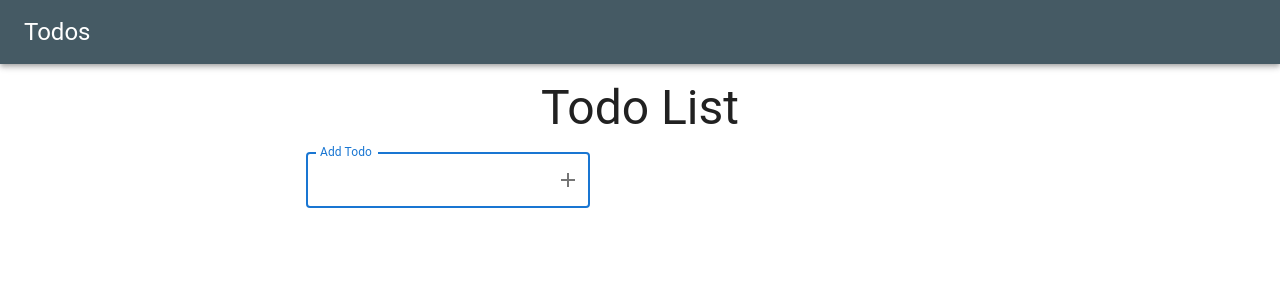
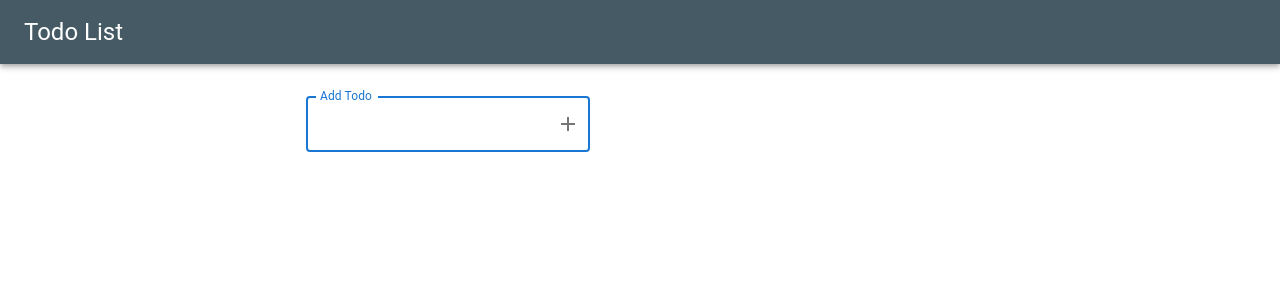
Before and after one commit to nick404s/react-todo-app, a React (Create React App) app: page / in a window 1280 px wide. Shown: the top 300 px of the page. Built offline with nearby package versions, Linux system fonts and the light colour scheme.

Commit message:
make changes to the header

```diff
--- a/src/components/NavBar.js
+++ b/src/components/NavBar.js
@@ -14,7 +14,7 @@ export default function NavBar() {
       <AppBar position="static" sx={{ bgcolor: blueGrey[700] }}>
         <Toolbar>
           <Typography variant="h5" component="div" sx={{ flexGrow: 1 }}>
-            Todos
+            Todo List
           </Typography>
         </Toolbar>
       </AppBar>
--- a/src/components/TodoList.js
+++ b/src/components/TodoList.js
@@ -1,6 +1,6 @@
 import TodoItem from './TodoItem';
 import TodoForm from './TodoForm';
-import { List, Box, Typography } from '@mui/material';
+import { List, Box } from '@mui/material';
 import { useState, useEffect } from 'react';
 
 
@@ -82,9 +82,6 @@ export default function TodoList()
                 m: 2,
             }}
     >
-        <Typography variant="h3" component="div" sx={{ flexGrow: 1 }}>
-            Todo List
-        </Typography>
         <List sx={{ width: '100%', maxWidth: 700 }}>
             {todos.map((todo) => {
                 return <TodoItem
```
Also changed, not shown: package.json (+7 -0 lines), 1 other file (tests, documents, lock files or other folders).
